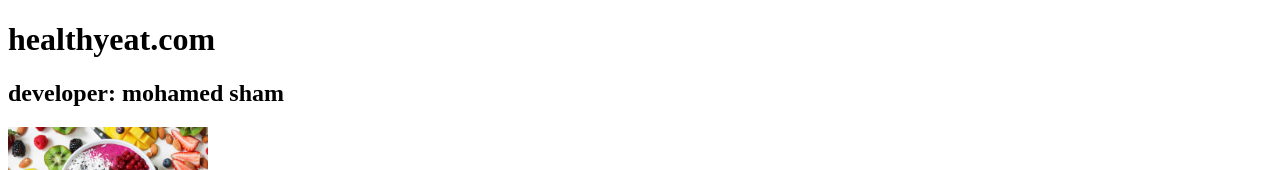
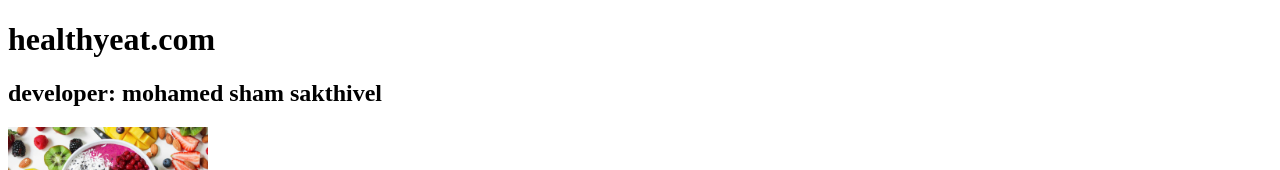
Before and after one commit to Msham20/healthyeat.com, a plain HTML site: page index.html in a window 1280 px wide. Shown: the top 170 px of the page. Drawn offline with Linux system fonts and the light colour scheme.

Commit message:
Update index.html

```diff
--- a/index.html
+++ b/index.html
@@ -7,7 +7,7 @@
 </head><meta name="google-site-verification" content="DB3FVZxi29j0u1ECHBxEMzG5Zuncvpw74xP-kw9MIL0" />
 <body>
     <h1>healthyeat.com</h1>
-    <h2>developer: mohamed sham</h2>
+    <h2>developer: mohamed sham sakthivel</h2>
     <img width="200px" src="healthy image.jpg" alt="">
     <p>it`s my first website for buisness app</p>
     <p>W"elcome to [healthyeat]! We're passionate about [higenic food funding with AI]. Here, you'll find [HEALTHY PRODUCTS]. Whether you're looking for [FOOD SUGGESTING AI] or [ABOUT DETAILS FOR FOOD PRODUCTS], we've got you covered. We're dedicated to [HIGENIC PEOPLE] and [CHILDREN] and strive to provide a [PRODUCT IS HELTHY OR UNHELTHY] experience for every visitor.</p>
```
